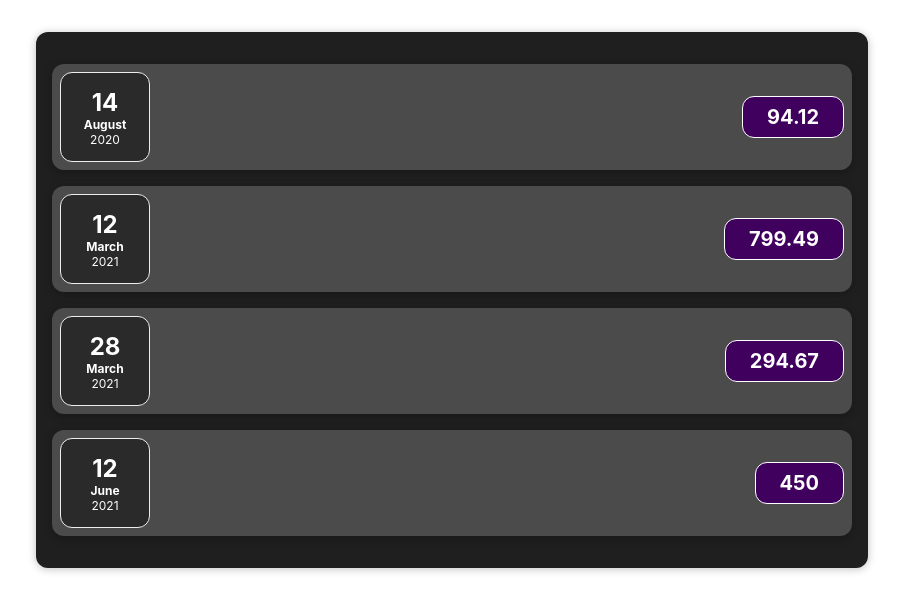
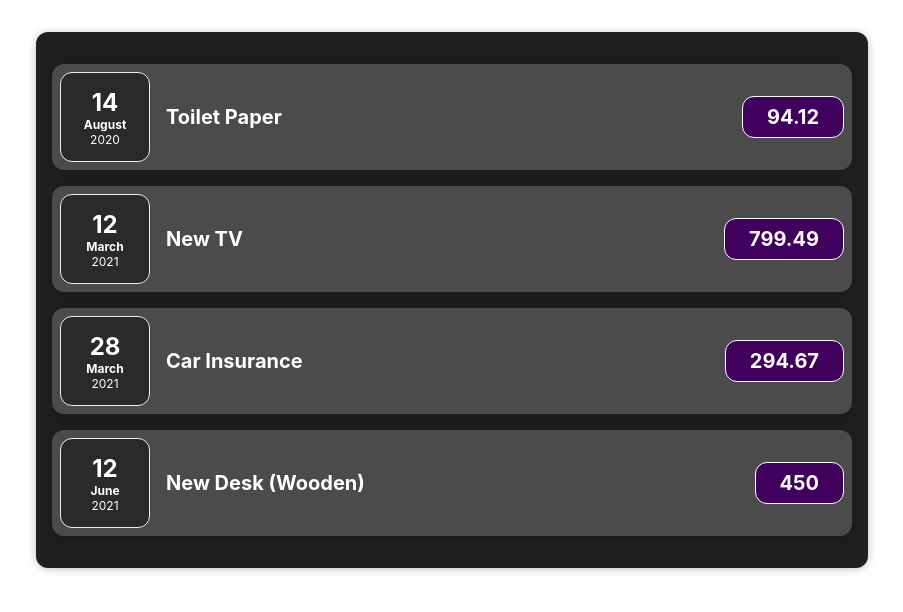
Before and after one commit to EdgarsRum/react-complete-guide, a React (Create React App) app: page / in a window 1280 px wide. Shown: the top 612 px of the page, without its empty margins (188-1091 px from the left). Built offline with nearby package versions, Linux system fonts and the light colour scheme.

Commit message:
add card wrapper

```diff
--- /dev/null
+++ b/src/components/Card.css
@@ -0,0 +1,4 @@
+.card {
+    border-radius: 12px;
+    box-shadow: 0 1px 8px rgba(0, 0, 0, 0.25);
+}
--- /dev/null
+++ b/src/components/Card.js
@@ -0,0 +1,11 @@
+import './Card.css';
+
+function Card(props) {
+  return (
+    <div className={props.className + ' card'}>
+      {props.children}
+    </div>
+  );
+}
+
+export default Card;
--- a/src/components/ExpenseItem.css
+++ b/src/components/ExpenseItem.css
@@ -2,10 +2,8 @@
     display: flex;
     justify-content: space-between;
     align-items: center;
-    box-shadow: 0 2px 8px rgba(0, 0, 0, 0.25);
     padding: 0.5rem;
     margin: 1rem 0;
-    border-radius: 12px;
     background-color: #4b4b4b;
 }
 
@@ -20,7 +18,6 @@
 }
 
 .expense-item h2 {
-    color: #3a3a3a;
     font-size: 1rem;
     flex: 1;
     margin: 0 1rem;
--- a/src/components/ExpenseItem.js
+++ b/src/components/ExpenseItem.js
@@ -1,15 +1,16 @@
 import './ExpenseItem.css'
 import ExpenseDate from './ExpenseDate';
+import Card from './Card';
 
 function ExpenseItem(props) {
 
-  return <div className="expense-item">
+  return <Card className="expense-item">
     <ExpenseDate date={props.date}/>
     <div className="expense-item__description">
-      <h2>{props.title}</h2>
+      <h2>{props.subject}</h2>
       <div className="expense-item__price">{props.amount}</div>
     </div>
-  </div>
+  </Card>
 
 }
 
--- a/src/components/Expenses.css
+++ b/src/components/Expenses.css
@@ -4,6 +4,4 @@
     margin: 2rem auto;
     width: 50rem;
     max-width: 95%;
-    border-radius: 12px;
-    box-shadow: 0 1px 8px rgba(0, 0, 0, 0.25);
 }
--- a/src/components/Expenses.js
+++ b/src/components/Expenses.js
@@ -1,19 +1,20 @@
 import './Expenses.css';
 import ExpenseItem from './ExpenseItem';
+import Card from './Card';
 
 function Expenses(props) {
-  return <div className="expenses">
+  return <Card className="expenses">
     {
       props.expenses.map((expense =>
           <ExpenseItem
             key={expense.id}
             date={expense.date}
-            subject={expense.subject}
+            subject={expense.title}
             amount={expense.amount}
           />
       ))
     }
-  </div>
+  </Card>
 }
 
 export default Expenses;
```
